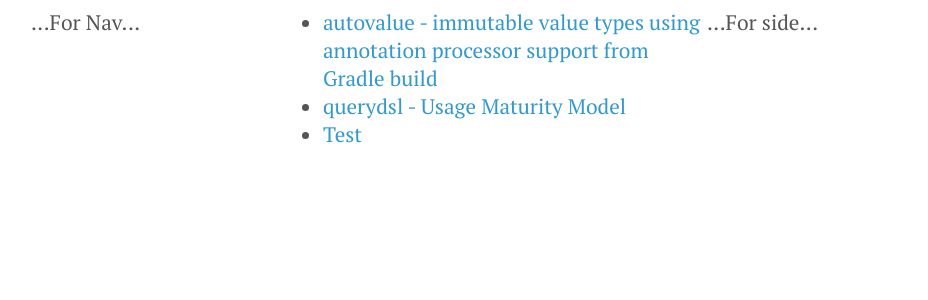
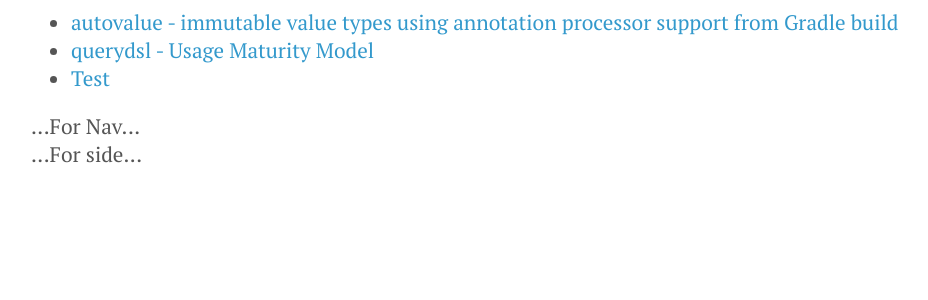
Before and after one commit to griffio/griffio.github.io, a Jekyll site: the page built from index.html, in a window 1280 px wide. Shown: the top 300 px of the page, without its empty margins (145-1073 px from the left). Built offline with Jekyll 4.4.1, drawn with Linux system fonts in a browser that asks for light colours; nearby versions of some CDN libraries.

Commit message:
Update styles.css

```diff
--- a/stylesheets/styles.css
+++ b/stylesheets/styles.css
@@ -258,25 +258,3 @@
 code, pre {
   font-family: Menlo, Monaco, "Courier New", monospace;
 }
-
-.griffio, .griffio-body {
-  display: flex;
-  flex-direction: column;
-}
-
-.griffio-nav {
-  order: -1;
-}
-
-@media (min-width: 720px) {
-  .griffio-body {
-    flex-direction: row;
-    flex: 1;
-  }
-  .griffio-content {
-    flex: 1;
-  }
-  .griffio-nav, .griffio-side {
-    flex: 0 0 12em;
-  }
-}
```
